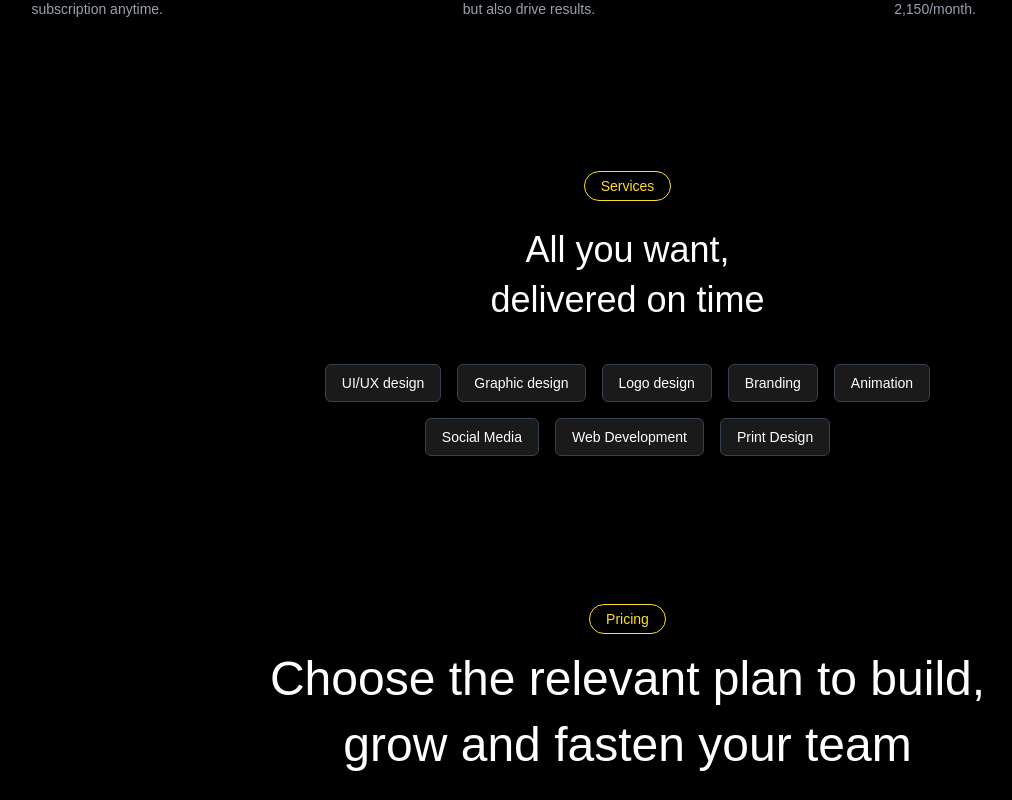
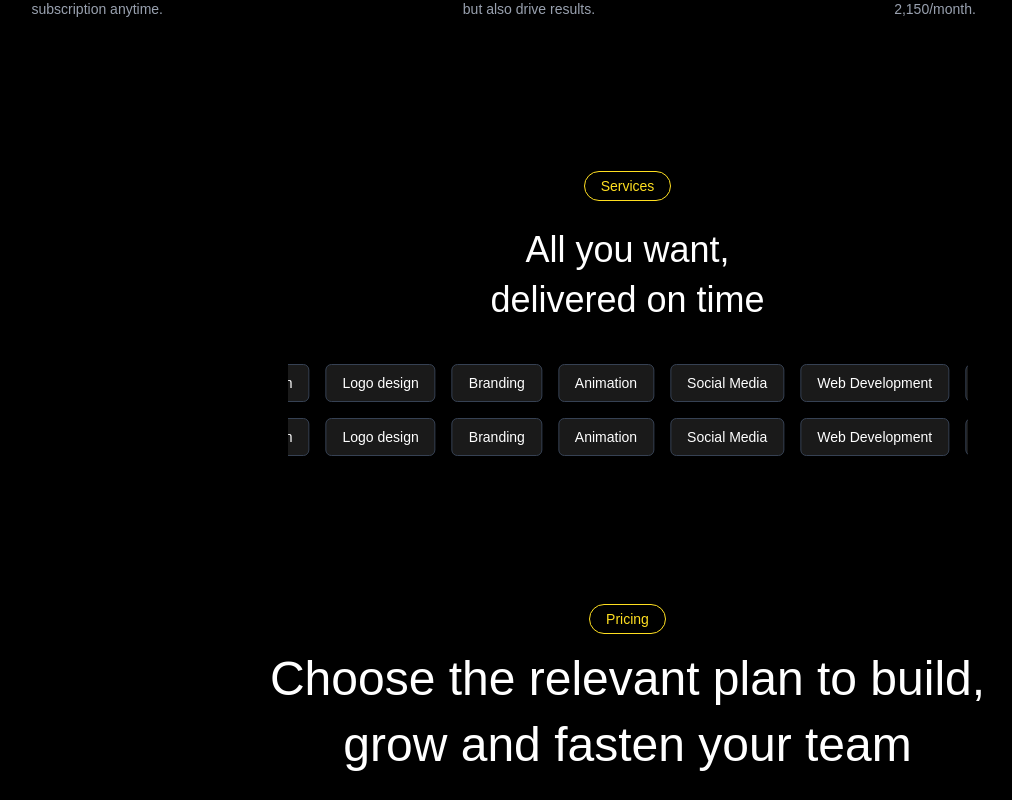
Before and after one commit to sharun111/Machine-test, a Next.js app: page / in a window 1280 px wide. Shown: the part 4200-5000 px from the top of the page, without its empty margins (127-1139 px from the left). Built offline with nearby package versions, Linux system fonts and the light colour scheme.

Commit message:
Add framer-motion dependency and implement animated marquee in Delivery component; update Footer with background image

```diff
--- a/package.json
+++ b/package.json
@@ -9,6 +9,7 @@
     "lint": "next lint"
   },
   "dependencies": {
+    "framer-motion": "^12.23.0",
     "next": "15.3.4",
     "react": "^19.0.0",
     "react-dom": "^19.0.0",
--- a/src/app/globals.css
+++ b/src/app/globals.css
@@ -73,3 +73,7 @@
 html {
   scroll-behavior: smooth;
 }
+
+.animate-marquee {
+  animation: marquee 20s linear infinite;
+}
--- a/src/components/Delivery.tsx
+++ b/src/components/Delivery.tsx
@@ -1,18 +1,8 @@
-export default function Delivery(){
-    return(
-         <section className="w-full flex justify-center bg-black py-12 mb-[100px] ">
-                <div className="max-w-[880px] w-full px-[100px] text-center text-white font-montserrat">
+"use client";
+import { motion } from "framer-motion";
 
-                    <div className="inline-block bg-black border border-yellow-300 text-yellow-300 px-4 py-1 rounded-full text-sm mb-6">
-                        Services
-                    </div>
-
-                    <h2 className="text-4xl font-medium leading-snug mb-10">
-                        All you want,<br />delivered on time
-                    </h2>
-
-                    <div className="flex flex-wrap justify-center gap-4">
-                        {[
+export default function Delivery() {
+  const tags = [
     "UI/UX design",
     "Graphic design",
     "Logo design",
@@ -21,17 +11,49 @@
     "Social Media",
     "Web Development",
     "Print Design",
+  ];
 
-                        ].map((tag, i) => (
-                            <button
-                                key={i}
-                                className="bg-[#1a1a1a] text-white px-4 py-2 rounded-md text-sm border border-gray-700 hover:bg-gray-800 transition"
+  return (
+    <section className="w-full flex justify-center bg-black py-12 mb-[100px]">
+      <div className="max-w-[880px] w-full px-[100px] text-center text-white font-montserrat">
+        {/* Header */}
+        <div className="inline-block bg-black border border-yellow-300 text-yellow-300 px-4 py-1 rounded-full text-sm mb-6">
+          Services
+        </div>
+
+        <h2 className="text-4xl font-medium leading-snug mb-10">
+          All you want,<br />
+          delivered on time
+        </h2>
+
+        {/* Marquee wrapper */}
+        <div className="overflow-hidden space-y-4">
+          {[1, 2].map((row) => (
+            <div key={row} className="relative w-full overflow-hidden">
+              <motion.div
+                className="flex gap-4 w-max"
+                initial={{ x: 0 }}
+                animate={{ x: "-50%" }}
+                transition={{
+                  repeat: Infinity,
+                  ease: "linear",
+                  duration: 30, // ⏱️ Slower = smoother
+                }}
+              >
+                {/* Duplicate tags back-to-back */}
+                {[...tags, ...tags].map((tag, i) => (
+                  <div
+                    key={`${row}-${i}`}
+                    className="px-4 py-2 bg-[#1a1a1a] text-white text-sm rounded-md border border-gray-700 whitespace-nowrap"
                   >
                     {tag}
-                            </button>
+                  </div>
+                ))}
+              </motion.div>
+            </div>
           ))}
         </div>
       </div>
     </section>
-    )
+  );
 }
--- a/src/components/Footer.tsx
+++ b/src/components/Footer.tsx
@@ -1,22 +1,27 @@
-export default function Footer(){
-    return(
-         <section className="w-full bg-black bg-[url(/your-pattern-image.png)] bg-cover text-white py-20 px-[100px] font-montserrat max-w-[1440px] mx-auto">
-                <div className="flex flex-col items-center text-center gap-6 mb-[182px]">
+export default function Footer() {
+  return (
+    <section className="relative w-full bg-black text-white py-20 px-[100px] font-montserrat  overflow-hidden">
+      <div className="absolute inset-0 rotate-180 z-0 ">
+        <img
+          src="/c5e14e11ec0ab683136075decb92161458861ab1.jpg"
+          alt="footer background"
+          className="w-full h-full object-cover"
+        />
+      </div>
+
+      <div className="relative z-10 flex flex-col items-center text-center gap-6 mb-[182px]">
         <h2 className="text-3xl md:text-5xl font-medium leading-snug">
-                        Need more clarity?<br />Get in touch!
+          Need more clarity?
+          <br />
+          Get in touch!
         </h2>
         <button className="bg-yellow-400 text-black px-6 py-2 rounded-full font-medium hover:bg-yellow-500 transition">
           Book a demo →
         </button>
       </div>
 
-
-                <div className="flex justify-between items-center w-full">
-
-                    <div className="text-sm text-gray-400">
-                        © 2024 All Rights Reserved
-                    </div>
-
+      <div className="relative z-10 flex justify-between items-center w-full">
+        <div className="text-sm text-gray-400">© 2024 All Rights Reserved</div>
 
         <div className="flex gap-4">
           {["in", "ig", "be", "dr", "g"].map((icon, i) => (
@@ -31,5 +36,5 @@
         </div>
       </div>
     </section>
-    )
+  );
 }
```
Also changed, not shown: 1 other file (tests, documents, lock files or other folders). Lines whose indentation alone changed are shown as unchanged.
